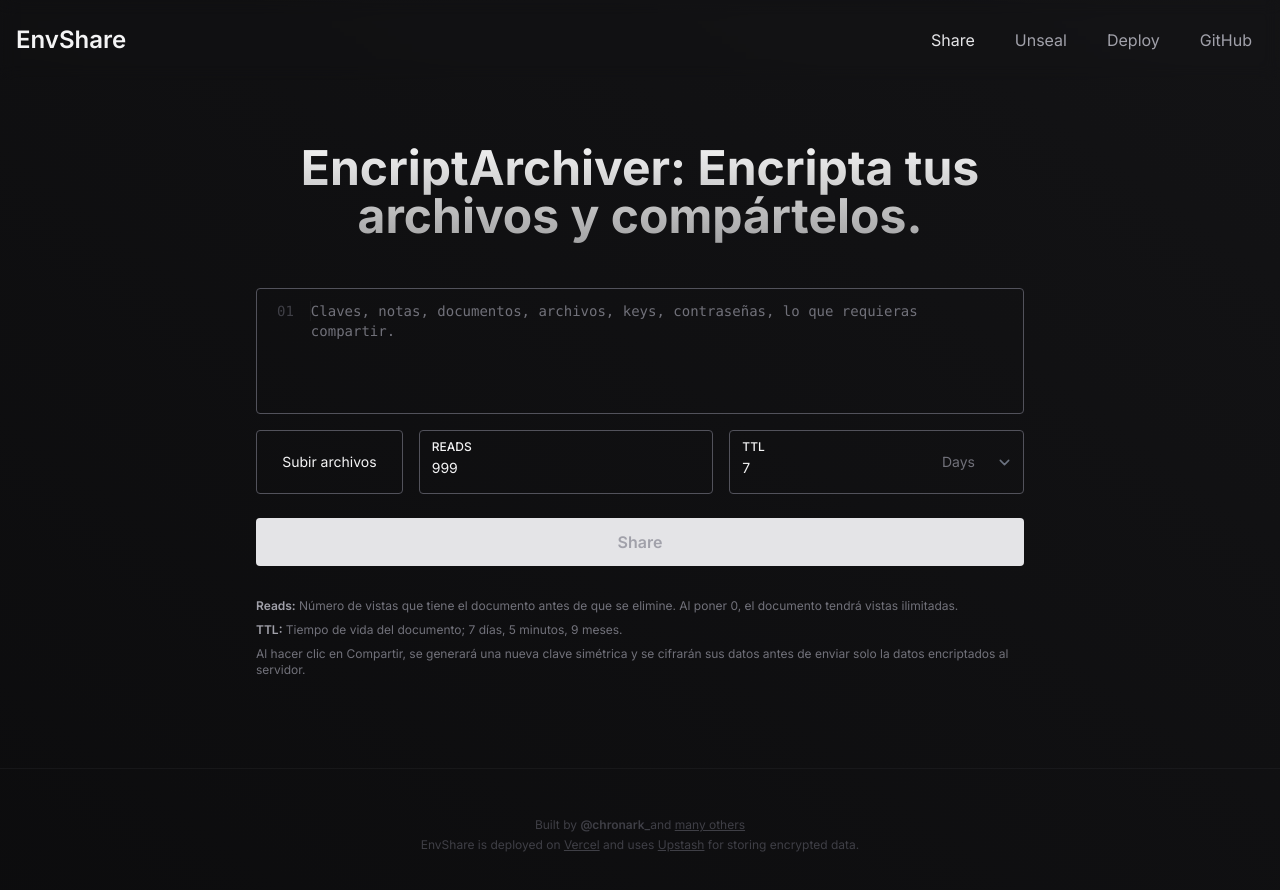
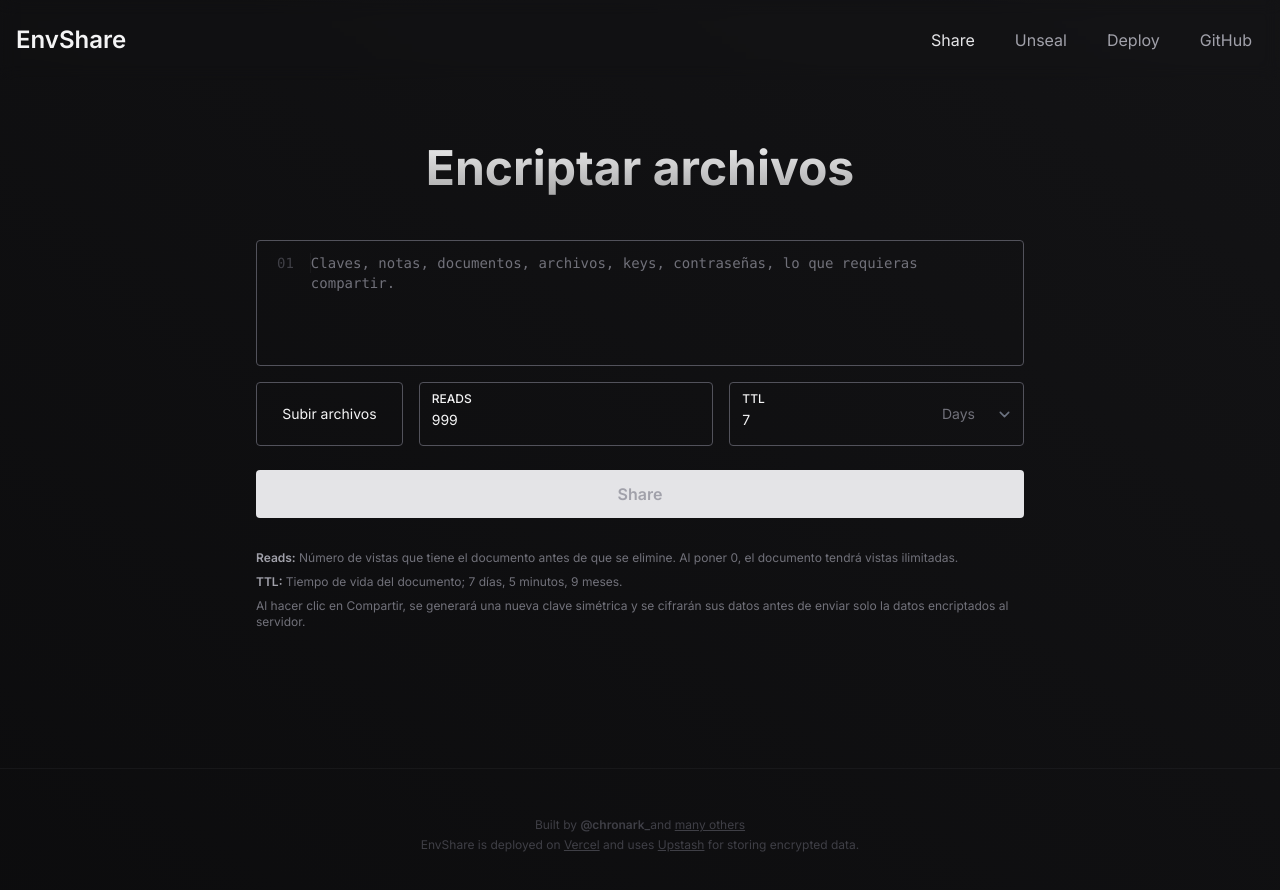
Before and after one commit to drowkid-1/EncriptArchiver, a Next.js app: page /share in a window 1280 px wide. Shown: the top 890 px of the page. Built offline with nearby package versions, Linux system fonts and the light colour scheme.

Commit message:
Update page.tsx

```diff
--- a/app/share/page.tsx
+++ b/app/share/page.tsx
@@ -90,7 +90,7 @@ export default function Home() {
             onSubmit();
           }}
         >
-          <Title>EncriptArchiver: Encripta tus archivos y compártelos.</Title>
+          <Title>Encriptar archivos</Title>
 
           <pre className="px-4 py-3 mt-8 font-mono text-left bg-transparent border rounded border-zinc-600 focus:border-zinc-100/80 focus:ring-0 sm:text-sm text-zinc-100">
             <div className="flex items-start px-1 text-sm">
```
